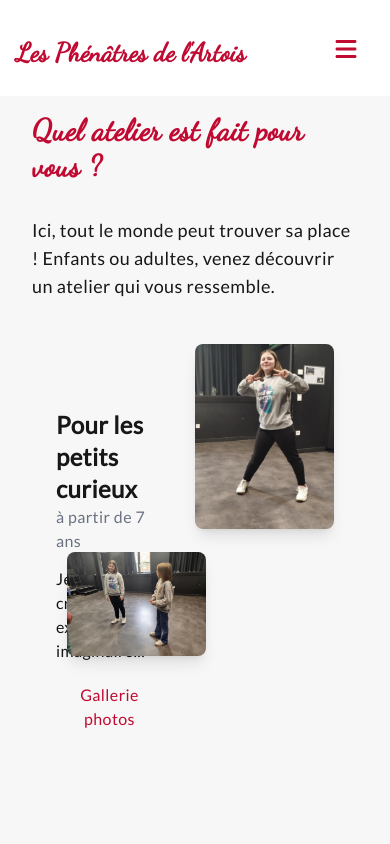
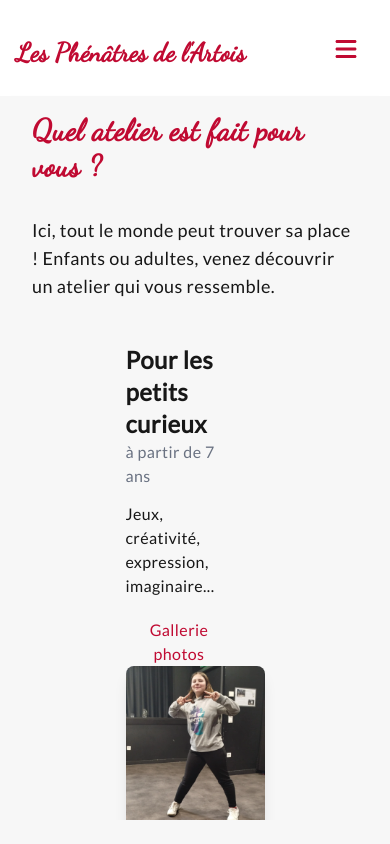
Before and after one commit to Tonyac-create/my-project-lesphenatres, a Next.js app: page /projets in a window 390 px wide. Shown: the top 844 px of the page. Built offline with nearby package versions, Linux system fonts and the light colour scheme.

Commit message:
update responsive

```diff
--- a/app/components/Projets/Atelier.tsx
+++ b/app/components/Projets/Atelier.tsx
@@ -18,7 +18,7 @@ export default function Atelier({ title, description, age, className, picture1,
     const [isGalleryOpen, setIsGalleryOpen] = useState(false);
 
     return (
-        <article className={`flex items-center ${className} p-6 rounded-2xl h-[500px] relative overflow-hidden`}>
+        <article className={`flex flex-col items-center ${className} p-6 rounded-2xl h-[500px] relative overflow-hidden`}>
             <div className="w-1/2 pr-8">
                 <h3 className="text-2xl font-bold">{title}</h3>
                 <p className="text-gray-500 mb-3.5">{age}</p>
@@ -46,7 +46,7 @@ export default function Atelier({ title, description, age, className, picture1,
                         height={500}
                         alt={title}
                         quality={100}
-                        className="object-cover absolute top-52 right-32 rounded-lg shadow-lg"
+                        className="object-cover absolute top-52 right-32 rounded-lg shadow-lg hidden lg:flex"
                     />
                 </div>
             </div>
--- a/app/utils/atelier.tsx
+++ b/app/utils/atelier.tsx
@@ -6,7 +6,7 @@ export const atelier = [
         description: "Jeux, créativité, expression, imaginaire...",
         picture1: "/enfant_atelier.jpg",
         picture2: "/ateliers/enfant/enfant_3.webp",
-        className: "",
+        className: "lg:flex-row",
         photos: [
             '/ateliers/enfant/enfant_1.webp',
             '/ateliers/enfant/enfant_2.webp',
@@ -21,7 +21,7 @@ export const atelier = [
         description: "Prendre le temps, explorer, partager, créer...",
         picture1: "/ateliers/adulte/adulte_1.webp",
         picture2: "/ateliers/adulte/adulte_4.webp",
-        className: "flex-row-reverse",
+        className: "lg:flex-row-reverse",
         photos: [
             '/ateliers/adulte/adulte_1.webp',
             '/ateliers/adulte/adulte_2.webp',
```
